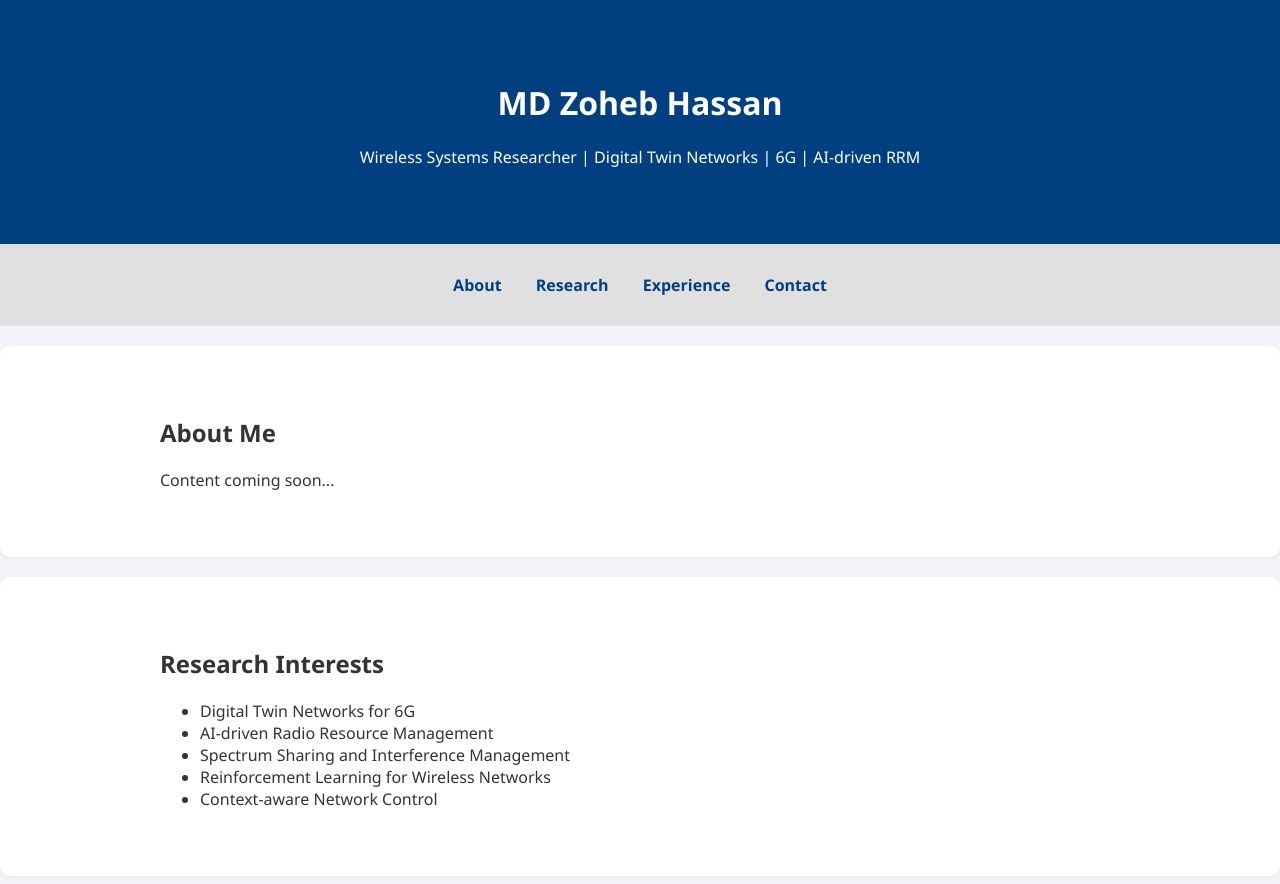
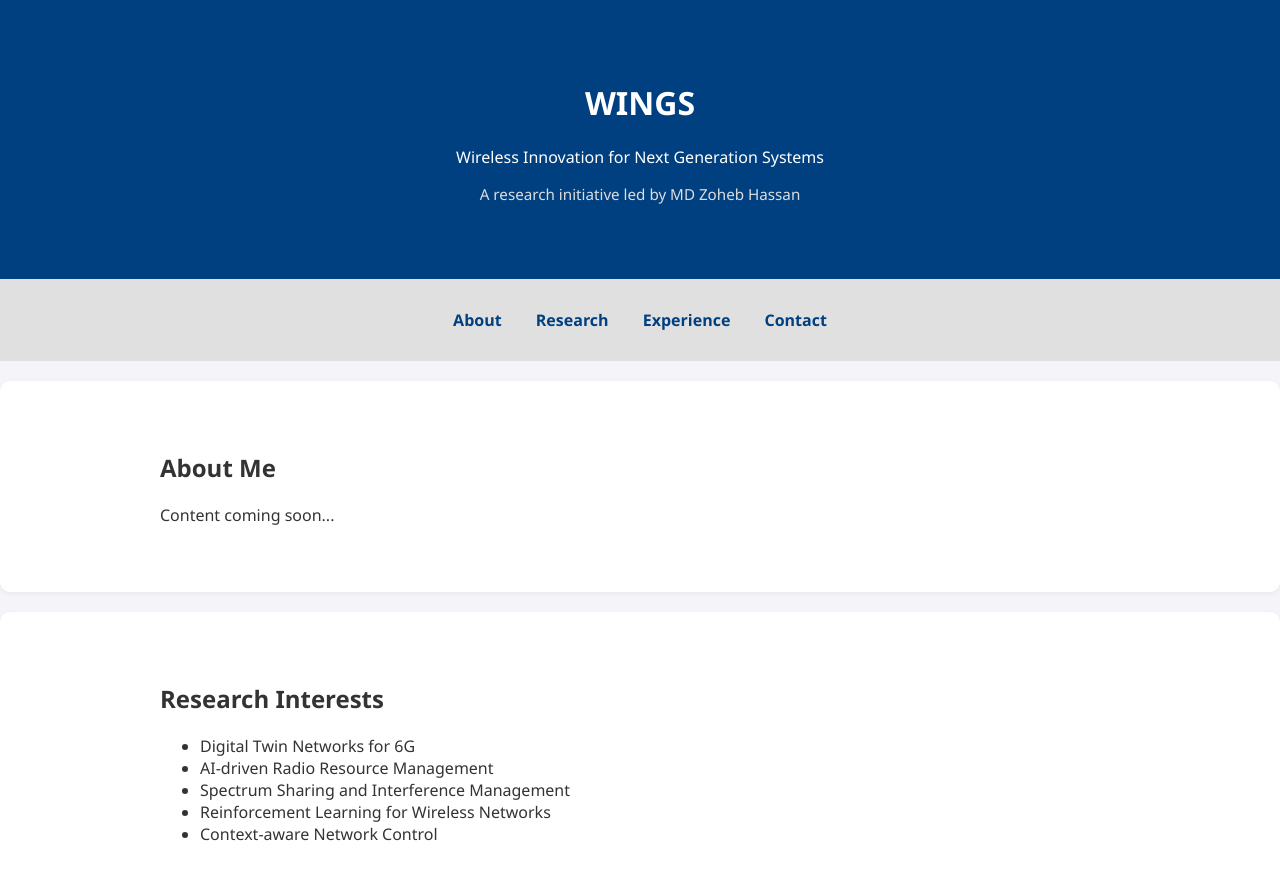
Before and after one commit to zohassandip/RINGS, a plain HTML site: page index.html in a window 1280 px wide. Shown: the top 884 px of the page. Drawn offline with Linux system fonts and the light colour scheme.

Commit message:
Update index.html

```diff
--- a/index.html
+++ b/index.html
@@ -1,17 +1,17 @@
-
 <!DOCTYPE html>
 <html lang="en">
 <head>
   <meta charset="UTF-8">
   <meta name="viewport" content="width=device-width, initial-scale=1.0">
-  <title>MD Zoheb Hassan | Researcher</title>
+  <title>WINGS – Wireless Innovation for Next Generation Systems</title>
   <link rel="stylesheet" href="style.css">
 </head>
 <body>
   <header>
     <div class="container">
-      <h1>MD Zoheb Hassan</h1>
-      <p>Wireless Systems Researcher | Digital Twin Networks | 6G | AI-driven RRM</p>
+      <h1>WINGS</h1>
+      <p>Wireless Innovation for Next Generation Systems</p>
+      <p style="font-size: 0.95em; color: #ddd;">A research initiative led by MD Zoheb Hassan</p>
     </div>
   </header>
 
```
